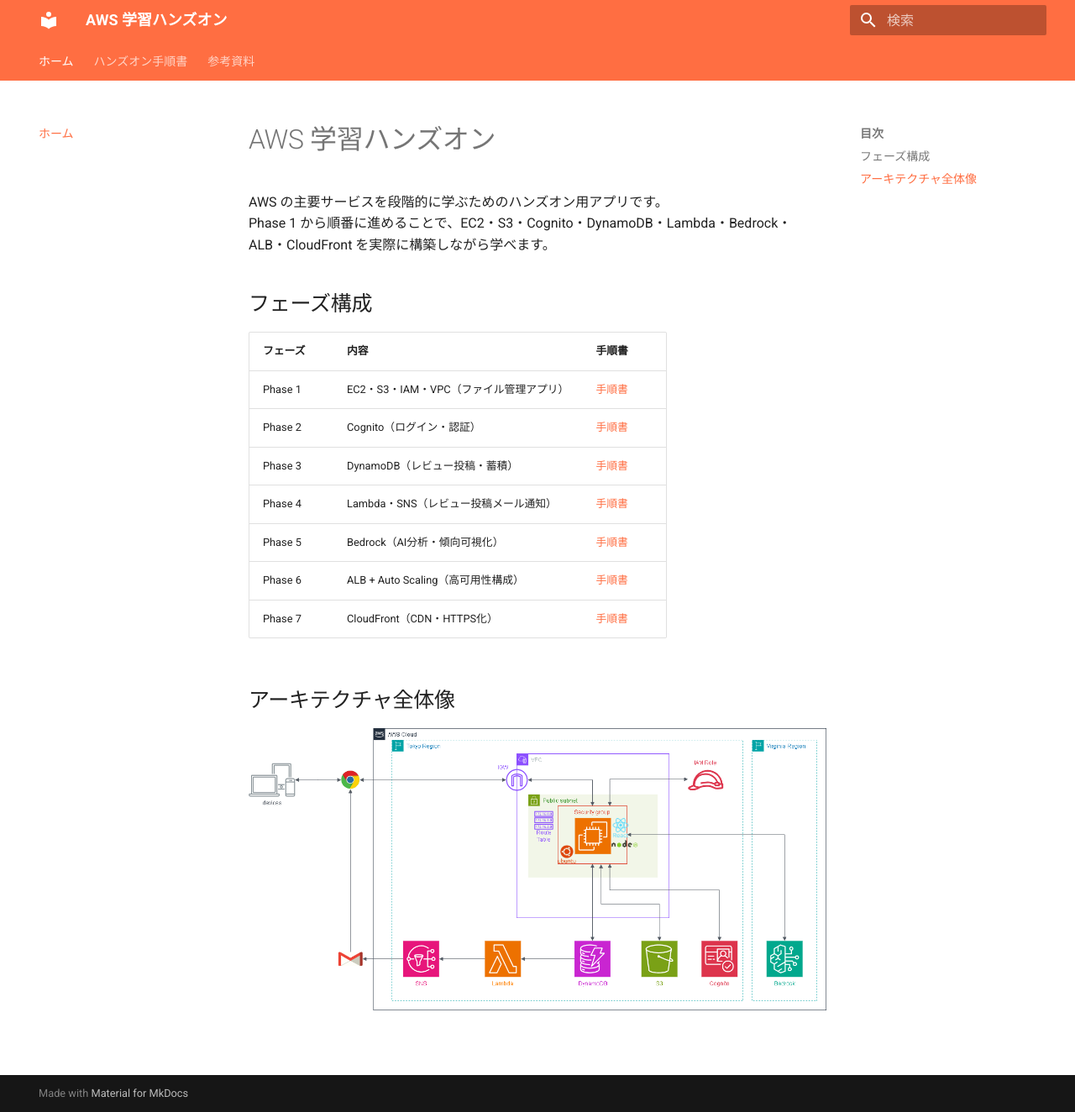
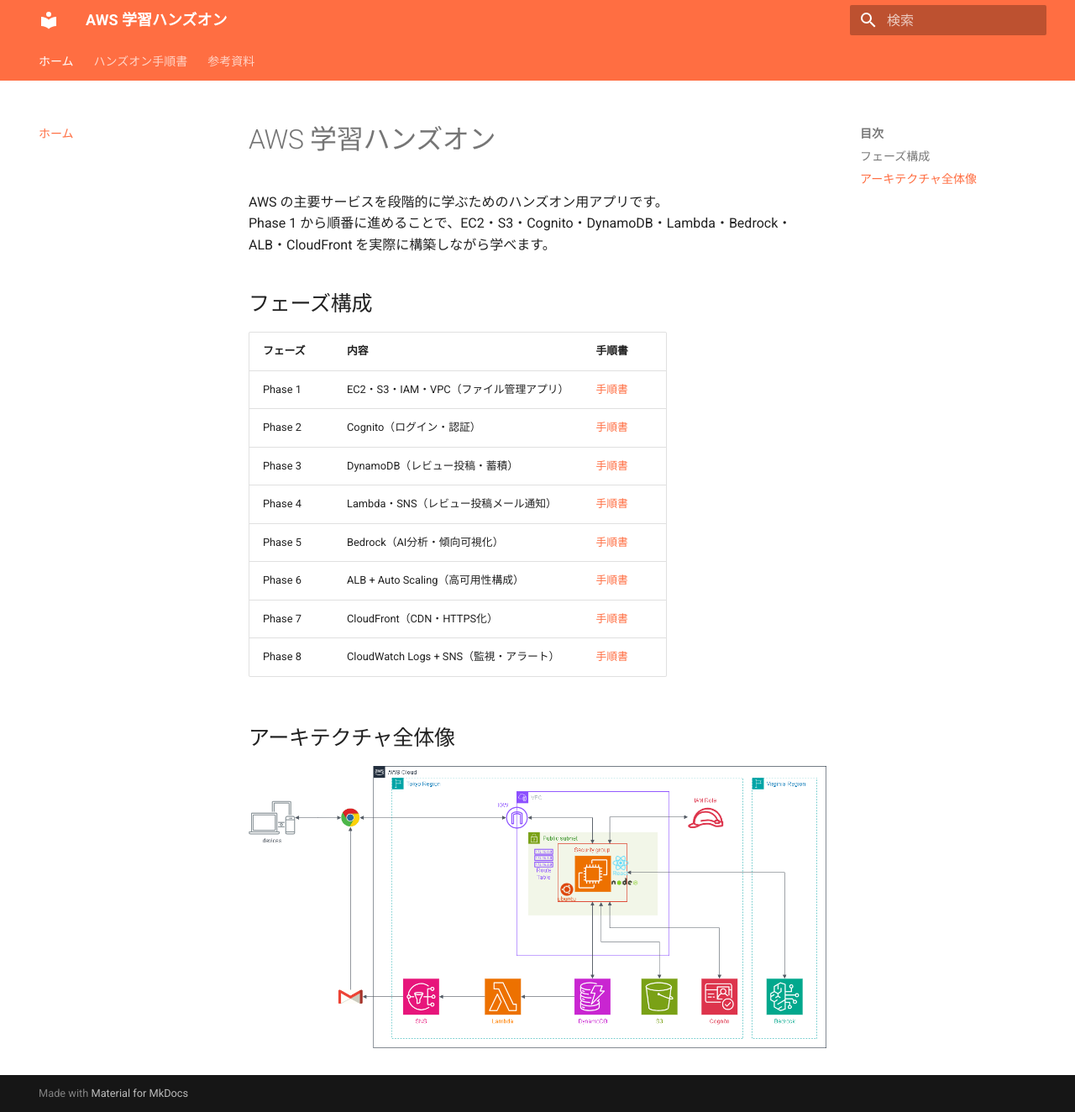
Before and after one commit to ohtsuka-shota-se/samurai-repo, an MkDocs documentation site: the page built from docs/index.md, in a window 1280 px wide and 1324 px high. Shown: the whole window at 84% size. Built offline with MkDocs 1.6.1 and Material for MkDocs 9.7.7, drawn with Linux system fonts in a browser that asks for light colours.

Commit message:
add phase08

```diff
--- a/docs/index.md
+++ b/docs/index.md
@@ -14,6 +14,7 @@
 | Phase 5 | Bedrock（AI分析・傾向可視化） | [手順書](05_Bedrock_ハンズオン手順.md) |
 | Phase 6 | ALB + Auto Scaling（高可用性構成） | [手順書](06_ALB_AutoScaling_ハンズオン手順.md) |
 | Phase 7 | CloudFront（CDN・HTTPS化） | [手順書](07_CloudFront_ハンズオン手順.md) |
+| Phase 8 | CloudWatch Logs + SNS（監視・アラート） | [手順書](08_CloudWatch_SNS_ハンズオン手順.md) |
 
 ## アーキテクチャ全体像
 
--- a/mkdocs.yml
+++ b/mkdocs.yml
@@ -46,6 +46,7 @@
     - Phase 5 - Bedrock（AI）: 05_Bedrock_ハンズオン手順.md
     - Phase 6 - ALB・Auto Scaling: 06_ALB_AutoScaling_ハンズオン手順.md
     - Phase 7 - CloudFront（CDN）: 07_CloudFront_ハンズオン手順.md
+    - Phase 8 - CloudWatch・SNS（監視）: 08_CloudWatch_SNS_ハンズオン手順.md
   - 参考資料:
     - ローカル開発環境のセットアップ: ローカル開発環境のrun-dev手順.md
     - 修正・変更履歴: 修正・変更履歴.md
```
Also changed, not shown: docs/README.md (+2 -0 lines).
